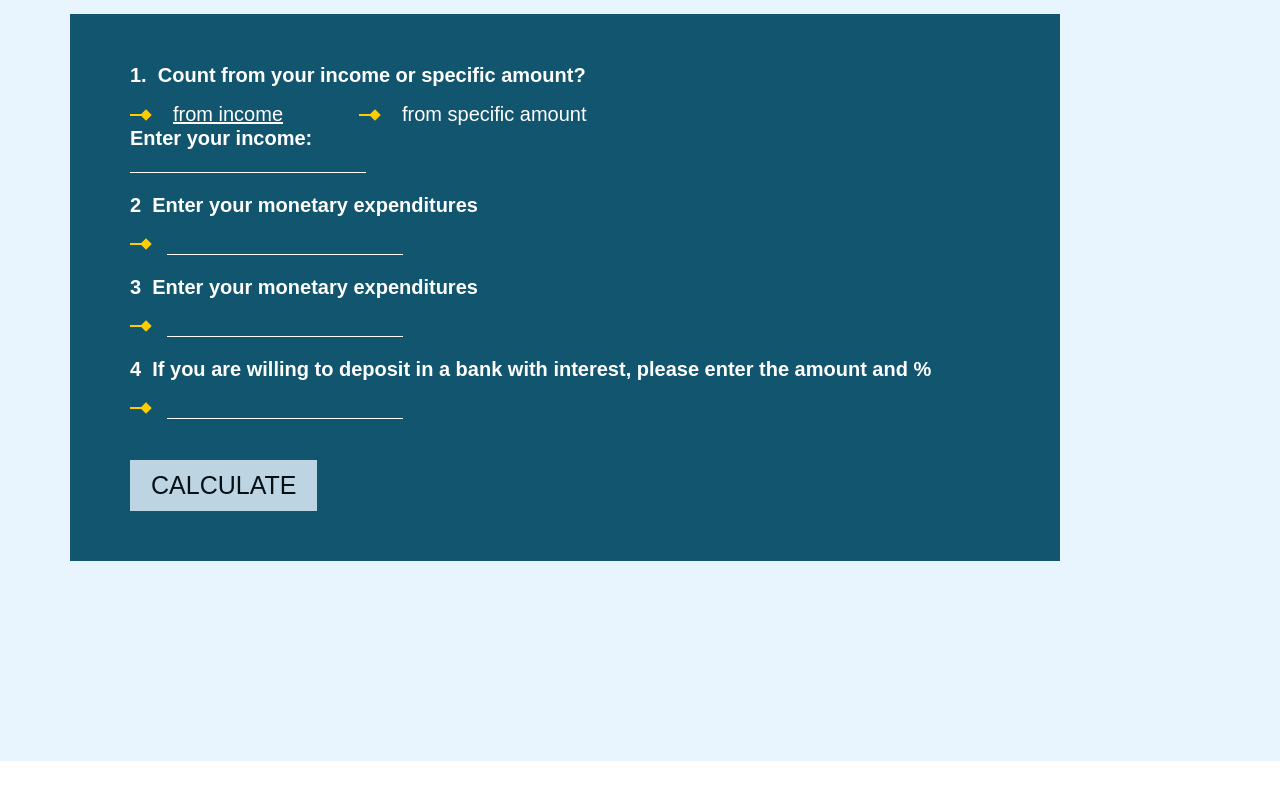
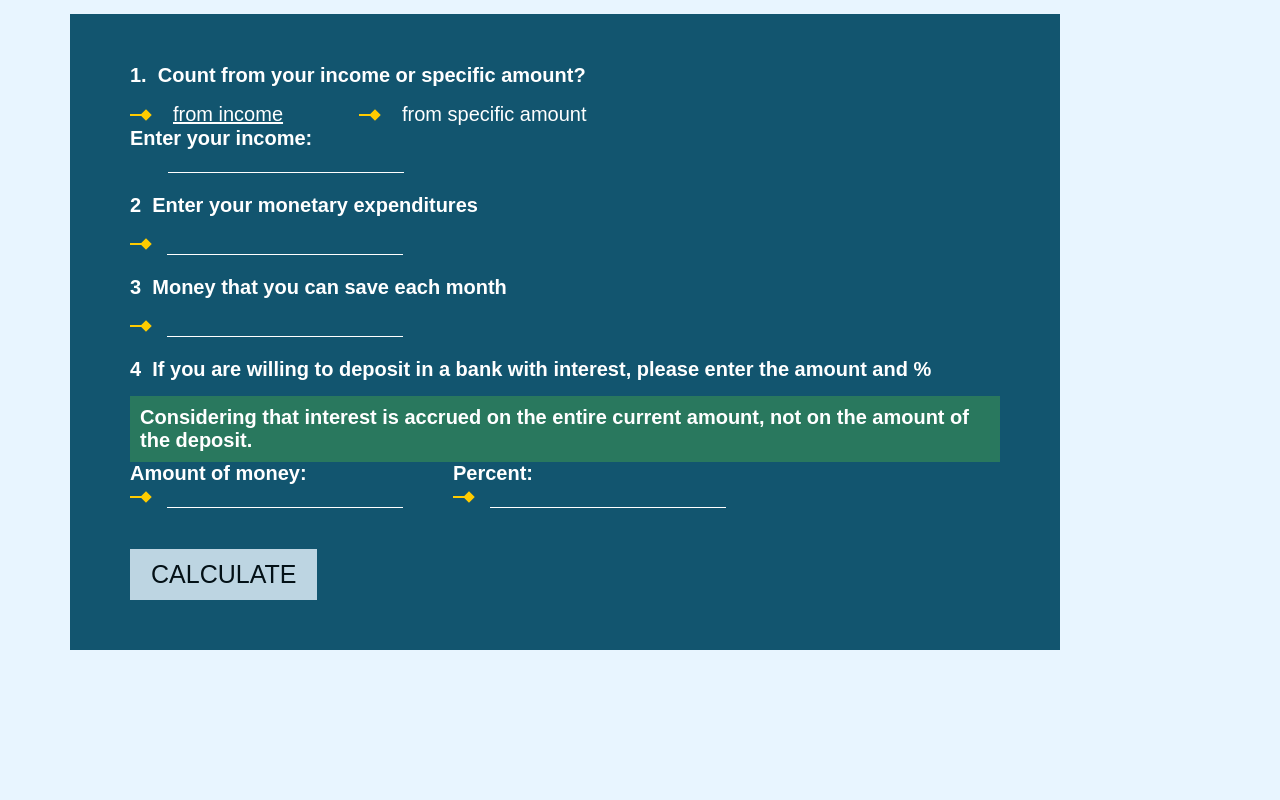
Before and after one commit to Aster0N/finance-regulator, a Vue app: page / in a window 1280 px wide. Shown: the part 986-1786 px from the top of the page. Before the commit the page ends 1747 px from the top, so only its background shows below. Built offline with nearby package versions, Linux system fonts and the light colour scheme; a web font is replaced by a local one.

Commit message:
Add savings and deposit calculations

```diff
--- a/src/App.vue
+++ b/src/App.vue
@@ -64,7 +64,7 @@
 							><br />
 							<span class="answer-section answer-section-1">
 								<input
-									v-model="inputModels.firstAnswer"
+									v-model="inputModels.usersMoney"
 									class="answer"
 									type="text"
 							/></span>
@@ -86,7 +86,7 @@
 							/>
 							<span class="answer-section answer-section-2">
 								<input
-									v-model="inputModels.secAnswer"
+									v-model="inputModels.usersExpenditures"
 									class="answer"
 									type="text"
 								/>
@@ -98,7 +98,7 @@
 						<div class="question-block">
 							<span class="question-number">3</span>&nbsp;
 							<span class="question-title"
-								>Enter your monetary expenditures</span
+								>Money that you can save each month</span
 							>
 						</div>
 						<div class="answer-block">
@@ -109,7 +109,7 @@
 							/>
 							<span class="answer-section answer-section-3">
 								<input
-									v-model="inputModels.thirdAnswer"
+									v-model="inputModels.moneyToSave"
 									class="answer"
 									type="text"
 								/>
@@ -125,7 +125,15 @@
 								interest, please enter the amount and %</span
 							>
 						</div>
-						<div class="answer-block">
+						<div class="warning-title">
+							Considering that interest is accrued on the entire
+							current amount, not on the amount of the deposit.
+						</div>
+						<div class="answer-block answer-block-4">
+							<div>
+								<span class="answer-title"
+									>Amount of money:</span
+								><br />
 								<img
 									class="answer-point"
 									src="./assets/img/arrow-point.svg"
@@ -133,11 +141,32 @@
 								/>
 								<span class="answer-section answer-section-4">
 									<input
-									v-model="inputModels.fourthAnswer"
+										v-model="
+											inputModels.usersInvestments.amount
+										"
 										class="answer"
 										type="text"
 									/>
 								</span>
+							</div>
+							<div>
+								<span class="answer-title"> Percent:</span
+								><br />
+								<img
+									class="answer-point"
+									src="./assets/img/arrow-point.svg"
+									alt="arrow"
+								/>
+								<span class="answer-section answer-section-5">
+									<input
+										v-model="
+											inputModels.usersInvestments.percent
+										"
+										class="answer"
+										type="text"
+									/>
+								</span>
+							</div>
 						</div>
 					</div>
 
@@ -166,14 +195,17 @@ export default {
 	data() {
 		return {
 			inputModels: {
-				firstAnswer: "",
-				secAnswer: "",
-				thirdAnswer: "",
-				fourthAnswer: "",
+				usersMoney: "",
+				usersExpenditures: "",
+				moneyToSave: "",
+				usersInvestments: {
+					amount: "",
+					percent: "",
+				},
 			},
 			emptyInputFields() {
 				for (let key in this.inputModels) {
-					if (!this.inputModels[key]) {
+					if (!this.inputModels[key] && key !== "usersInvestments") {
 						return true;
 					}
 				}
@@ -182,6 +214,7 @@ export default {
 			isFromIncome: true,
 			isFromSpecificAmount: false,
 			isAnyError: false,
+			maxPeriod: 10,
 		};
 	},
 	methods: {
@@ -221,22 +254,62 @@ export default {
 			const clickedButton = document.querySelector(".answer-from-amount");
 			this.checkPressBtnClass(clickedButton);
 		},
+		getMoneyAfterPeriod(period, moneyToSave, investments) {
+			const percent = parseInt(investments.percent) / 100;
+
+			let justSavedMoney = Math.floor(moneyToSave * period * 12);
+			let investmentSavings = Math.floor(
+				parseInt(investments.amount) * percent
+			);
+			// let saveAndInvest = Math.floor(
+			// 	(parseInt(investments.amount) + moneyToSave * 12) * percent
+			// );
+
+			return { justSavedMoney, investmentSavings };
+		},
 		calculate() {
-			console.log("calculate");
+			let moneyToSave = parseInt(this.inputModels.moneyToSave);
+			let investments = this.inputModels.usersInvestments;
+			let currentInvestmentsSavings = parseInt(investments.amount);
+			let currentMoneySavings = 0;
+
+			for (let year = 1; year <= this.maxPeriod; year++) {
+				let usersSavings = this.getMoneyAfterPeriod(year, moneyToSave, {
+					amount: currentInvestmentsSavings,
+					percent: investments.percent,
+				});
+
+				currentInvestmentsSavings += usersSavings.investmentSavings;
+
+				currentMoneySavings = usersSavings.justSavedMoney;
+
+				console.table(usersSavings);
+				console.log(currentMoneySavings, currentInvestmentsSavings);
+			}
+			const output = {
+				currentMoneySavings,
+				currentInvestmentsSavings,
+			};
+			console.log("OUTPUT:");
+			console.table(output);
+			return output;
 		},
 	},
 	watch: {
-		"inputModels.firstAnswer"(value) {
+		"inputModels.usersMoney"(value) {
 			this.watchInput(value, 1);
 		},
-		"inputModels.secAnswer"(value) {
+		"inputModels.usersExpenditures"(value) {
 			this.watchInput(value, 2);
 		},
-		"inputModels.thirdAnswer"(value) {
+		"inputModels.moneyToSave"(value) {
 			this.watchInput(value, 3);
 		},
-		"inputModels.fourthAnswer"(value) {
+		"inputModels.usersInvestments.amount"(value) {
 			this.watchInput(value, 4);
+		},
+		"inputModels.usersInvestments.percent"(value) {
+			this.watchInput(value, 5);
 		},
 	},
 	mounted() {
@@ -300,6 +373,12 @@ export default {
 				.answer-point {
 					margin: 0 15px 0 0;
 				}
+			}
+			.answer-block-4 {
+				display: flex;
+				justify-content: flex-start;
+				align-items: center;
+				column-gap: 50px;
 			}
 		}
 
@@ -370,5 +449,12 @@ export default {
 	.answer-section.invalid-input {
 		border-bottom: 1px solid #e74c3c;
 	}
+	.answer-section-1 {
+		margin: 0 0 0 38px;
+	}
+	.warning-title {
+		padding: 10px;
+		background-color: rgba(#4dad45, 0.4);
+	}
 }
 </style>
```
Lines whose indentation alone changed are shown as unchanged.
